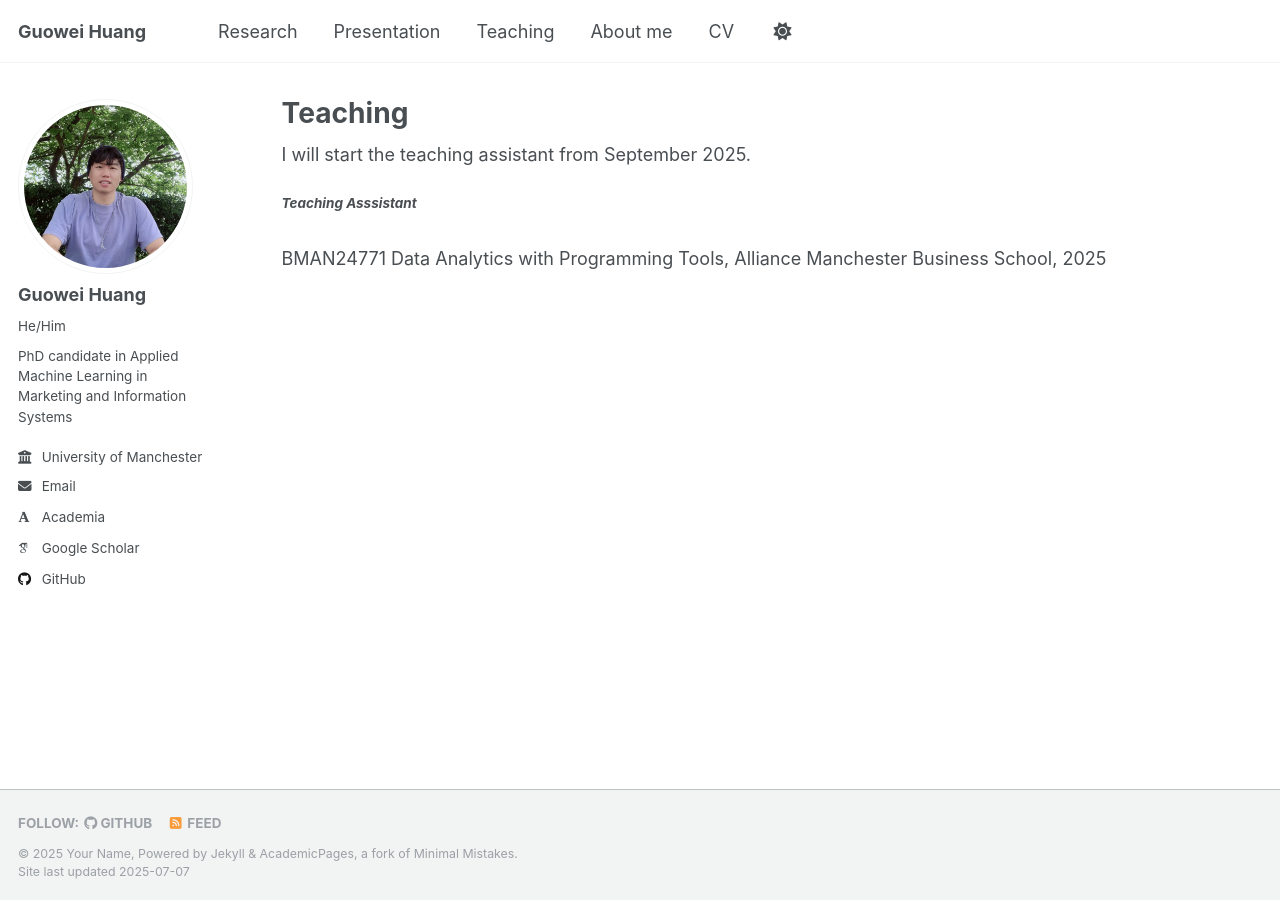
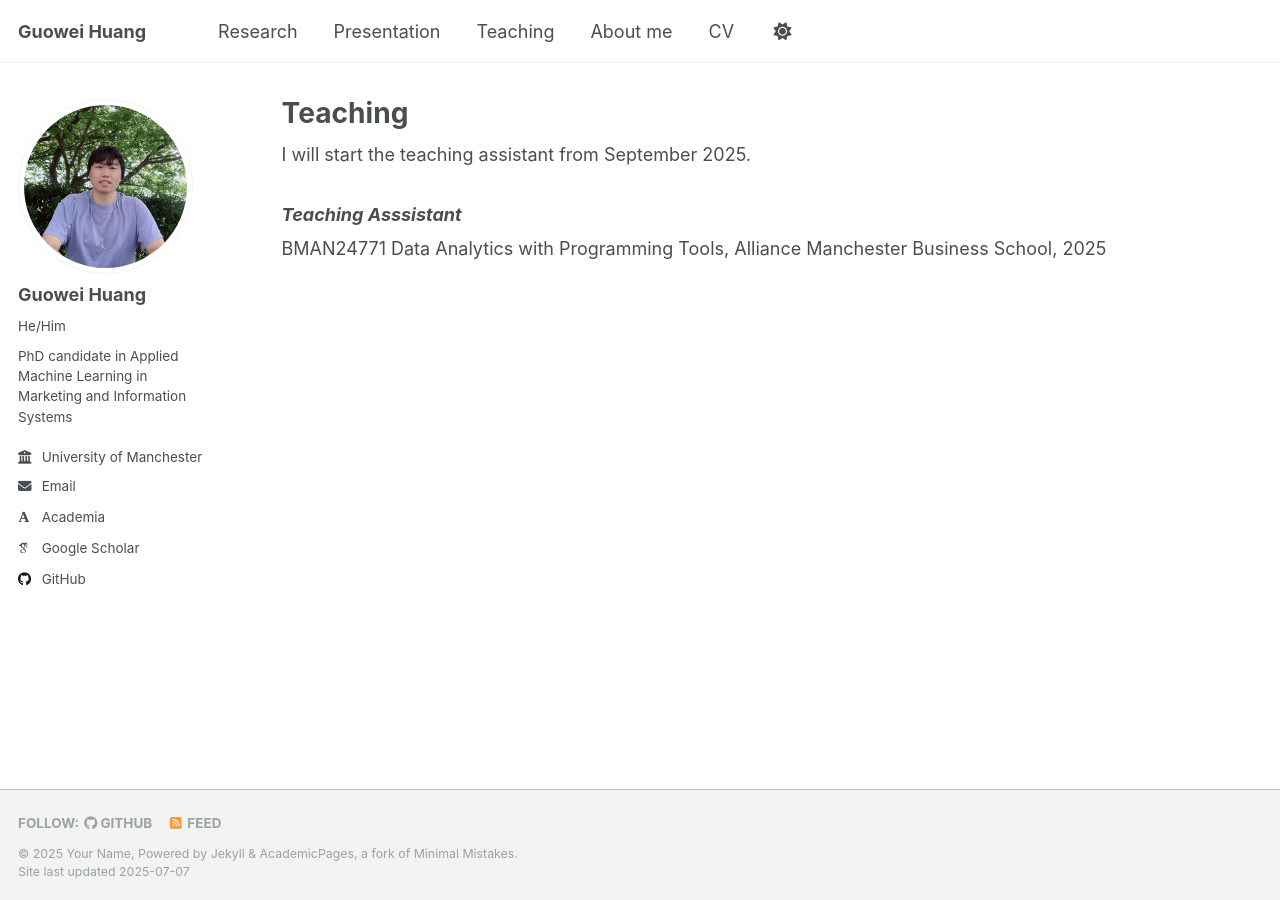
Before and after one commit to Oliverhuang123/Oliverhuang123.github.io, a Jekyll site: the page built from _pages/teaching.html, in a window 1280 px wide. Built offline with Jekyll 4.4.1, drawn with Linux system fonts in a browser that asks for light colours; some web fonts are replaced.

```diff
--- a/_pages/teaching.html
+++ b/_pages/teaching.html
@@ -6,5 +6,5 @@ author_profile: true
 ---
 I will start the teaching assistant from September 2025. <br>
 
-<h4><em>Teaching Asssistant</em></h4> <br>
+<h3><em>Teaching Asssistant</em></h3>
 BMAN24771 Data Analytics with Programming Tools, Alliance Manchester Business School, 2025
```
